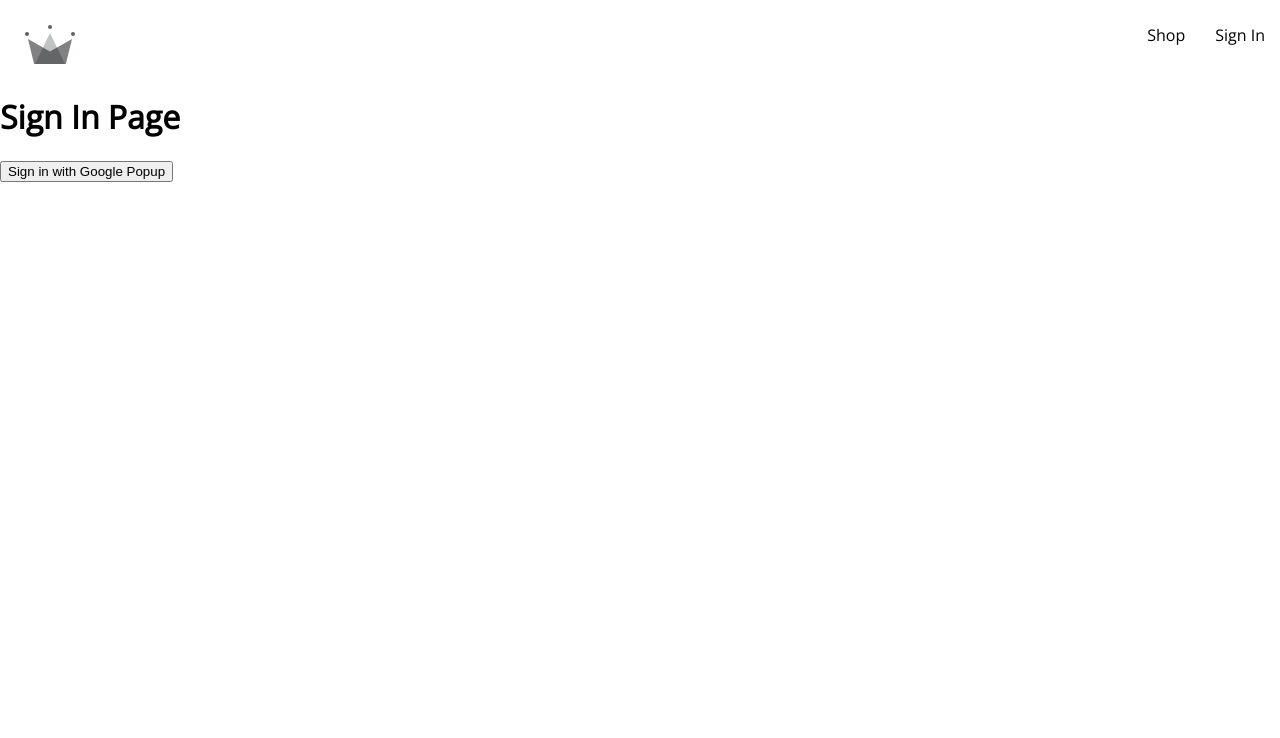
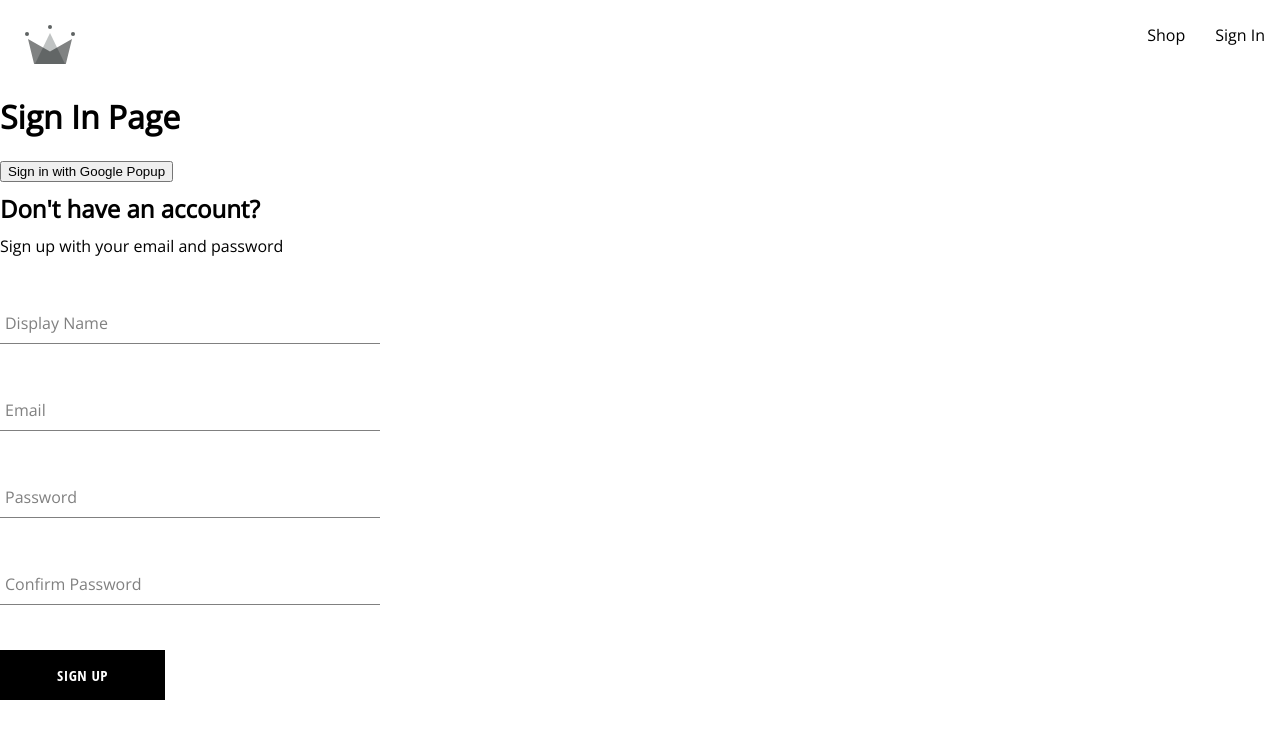
Before and after one commit to DawidDabrowskii/Clothing-Shop, a React (Create React App) app: page /sign-in in a window 1280 px wide. Shown: the top 738 px of the page. Built offline with nearby package versions, Linux system fonts and the light colour scheme.

Commit message:
created sign up component, the form input component, button component

```diff
--- /dev/null
+++ b/src/components/button/button.component.jsx
@@ -0,0 +1,17 @@
+import './button.styles.scss';
+
+const BUTTON_TYPE_CLASSES = {
+  google: 'google-sign-in',
+  inverted: 'inverted',
+};
+
+const Button = ({ children, buttonType, ...otherProps }) => {
+  return (
+    <button
+      className={`button-container ${BUTTON_TYPE_CLASSES[buttonType]}`}
+      {...otherProps}>
+      {children}
+    </button>
+  );
+};
+export default Button;
--- /dev/null
+++ b/src/components/button/button.styles.scss
@@ -0,0 +1,46 @@
+.button-container {
+  min-width: 165px;
+  width: auto;
+  height: 50px;
+  letter-spacing: 0.5px;
+  line-height: 50px;
+  padding: 0 35px 0 35px;
+  font-size: 15px;
+  background-color: black;
+  color: white;
+  text-transform: uppercase;
+  font-family: 'Open Sans Condensed';
+  font-weight: bolder;
+  border: none;
+  cursor: pointer;
+  display: flex;
+  justify-content: center;
+
+  &:hover {
+    background-color: white;
+    color: black;
+    border: 1px solid black;
+  }
+
+  &.google-sign-in {
+    background-color: #4285f4;
+    color: white;
+
+    &:hover {
+      background-color: #357ae8;
+      border: none;
+    }
+  }
+
+  &.inverted {
+    background-color: white;
+    color: black;
+    border: 1px solid black;
+
+    &:hover {
+      background-color: black;
+      color: white;
+      border: none;
+    }
+  }
+}
--- /dev/null
+++ b/src/components/form-input/form-input.component.jsx
@@ -0,0 +1,19 @@
+import './form-input.styles.scss';
+
+const FormInput = ({ label, ...otherProps }) => {
+  return (
+    <div className='group'>
+      <input className='form-input' {...otherProps} />
+      {label && (
+        <label
+          className={`${
+            otherProps.value.length ? 'shrink' : ''
+          } form-input-label`}>
+          {label}
+        </label>
+      )}
+    </div>
+  );
+};
+
+export default FormInput;
--- /dev/null
+++ b/src/components/form-input/form-input.styles.scss
@@ -0,0 +1,54 @@
+$sub-color: grey;
+$main-color: black;
+
+@mixin shrinkLabel {
+  top: -14px;
+  font-size: 12px;
+  color: $main-color;
+}
+
+.group {
+  position: relative;
+  margin: 45px 0;
+
+  .form-input {
+    background: none;
+    background-color: white;
+    color: $sub-color;
+    font-size: 18px;
+    padding: 10px 10px 10px 5px;
+    display: block;
+    width: 100%;
+    border: none;
+    border-radius: 0;
+    border-bottom: 1px solid $sub-color;
+    margin: 25px 0;
+
+    &:focus {
+      outline: none;
+    }
+
+    &:focus ~ .form-input-label {
+      @include shrinkLabel();
+    }
+  }
+
+  input[type='password'] {
+    letter-spacing: 0.3em;
+  }
+
+  .form-input-label {
+    color: $sub-color;
+    font-size: 16px;
+    font-weight: normal;
+    position: absolute;
+    pointer-events: none;
+    left: 5px;
+    top: 10px;
+    transition: 300ms ease all;
+
+    &.shrink {
+      @include shrinkLabel();
+    }
+  }
+}
--- /dev/null
+++ b/src/components/sign-up-form/sign-up-form.component.jsx
@@ -0,0 +1,110 @@
+import { useState } from 'react';
+
+import FormInput from '../form-input/form-input.component';
+import Button from '../button/button.component';
+
+import {
+  createAuthUserWithEmailAndPassword,
+  createUserDocumentFromAuth,
+} from '../../utility/firebase/firebase.utility';
+
+import './sign-up-form.styles.scss';
+
+const defaultFormFields = {
+  displayName: '',
+  email: '',
+  password: '',
+  confirmPassword: '',
+};
+
+const SignUpForm = () => {
+  const [formFields, setFormFields] = useState(defaultFormFields);
+  const { displayName, email, password, confirmPassword } = formFields;
+
+  const resetFormFields = () => {
+    setFormFields(defaultFormFields);
+  };
+
+  const handleSubmit = async event => {
+    event.preventDefault();
+
+    if (password !== confirmPassword) {
+      alert('passwords do not match');
+      return;
+    }
+
+    try {
+      const { user } = await createAuthUserWithEmailAndPassword(
+        email,
+        password
+      );
+
+      await createUserDocumentFromAuth(user, { displayName });
+      resetFormFields();
+    } catch (error) {
+      if (error.code === 'auth/email-already-in-use') {
+        alert('Cannot create user, email already in use');
+      } else {
+        console.log('user creation encountered an error', error);
+      }
+    }
+  };
+
+  const handleChange = event => {
+    const { name, value } = event.target;
+
+    setFormFields({ ...formFields, [name]: value });
+  };
+
+  return (
+    <div className='sign-up-container'>
+      <h2>Don't have an account?</h2>
+      <span>Sign up with your email and password</span>
+      <form onSubmit={handleSubmit}>
+        <FormInput
+          label='Display Name'
+          type='text'
+          required
+          onChange={handleChange}
+          name='displayName'
+          value={displayName}
+          autoComplete='off'
+        />
+
+        <FormInput
+          label='Email'
+          type='email'
+          required
+          onChange={handleChange}
+          name='email'
+          value={email}
+          autoComplete='off'
+        />
+
+        <FormInput
+          label='Password'
+          type='password'
+          required
+          onChange={handleChange}
+          name='password'
+          value={password}
+          autoComplete='off'
+        />
+
+        <FormInput
+          label='Confirm Password'
+          type='password'
+          required
+          onChange={handleChange}
+          name='confirmPassword'
+          value={confirmPassword}
+          autoComplete='off'
+        />
+
+        <Button type='submit'>Sign Up</Button>
+      </form>
+    </div>
+  );
+};
+
+export default SignUpForm;
--- /dev/null
+++ b/src/components/sign-up-form/sign-up-form.styles.scss
@@ -0,0 +1,9 @@
+.sign-up-container {
+  display: flex;
+  flex-direction: column;
+  width: 380px;
+
+  h2 {
+    margin: 10px 0;
+  }
+}
--- a/src/routes/sign-in/sign-in.component.jsx
+++ b/src/routes/sign-in/sign-in.component.jsx
@@ -2,6 +2,8 @@
   signInWithGooglePopup,
   createUserDocumentFromAuth,
 } from '../../utility/firebase/firebase.utility';
+
+import SignUpForm from '../../components/sign-up-form/sign-up-form.component';
 
 const SignIn = () => {
   const logGoogleUser = async () => {
@@ -13,6 +15,7 @@
     <div>
       <h1>Sign In Page</h1>
       <button onClick={logGoogleUser}>Sign in with Google Popup</button>
+      <SignUpForm />
     </div>
   );
 };
--- a/src/utility/firebase/firebase.utility.js
+++ b/src/utility/firebase/firebase.utility.js
@@ -4,10 +4,10 @@
   signInWithRedirect,
   signInWithPopup,
   GoogleAuthProvider,
+  createUserWithEmailAndPassword,
 } from 'firebase/auth';
 import { getFirestore, doc, getDoc, setDoc } from 'firebase/firestore';
 
-// Your web app's Firebase configuration
 const firebaseConfig = {
   apiKey: 'AIzaSyCVRn99OqbmTOZa4UXMvhnI2-skxf3xYp8',
   authDomain: 'clothing-shop-1ad6f.firebaseapp.com',
@@ -17,20 +17,28 @@
   appId: '1:1055486878647:web:85c988c80398868f8dfe32',
 };
 
-// Initialize Firebase
 const firebaseApp = initializeApp(firebaseConfig);
 
-const provider = new GoogleAuthProvider();
-provider.setCustomParameters({
+const googleProvider = new GoogleAuthProvider();
+
+googleProvider.setCustomParameters({
   prompt: 'select_account',
 });
 
 export const auth = getAuth();
-export const signInWithGooglePopup = () => signInWithPopup(auth, provider);
+export const signInWithGooglePopup = () =>
+  signInWithPopup(auth, googleProvider);
+export const signInWithGoogleRedirect = () =>
+  signInWithRedirect(auth, googleProvider);
 
 export const db = getFirestore();
 
-export const createUserDocumentFromAuth = async userAuth => {
+export const createUserDocumentFromAuth = async (
+  userAuth,
+  additionalInformation = {}
+) => {
+  if (!userAuth) return;
+
   const userDocRef = doc(db, 'users', userAuth.uid);
 
   const userSnapshot = await getDoc(userDocRef);
@@ -40,7 +48,12 @@
     const createdAt = new Date();
 
     try {
-      await setDoc(userDocRef, { displayName, email, createdAt });
+      await setDoc(userDocRef, {
+        displayName,
+        email,
+        createdAt,
+        ...additionalInformation,
+      });
     } catch (error) {
       console.log('error creating the user', error.message);
     }
@@ -48,3 +61,9 @@
 
   return userDocRef;
 };
+
+export const createAuthUserWithEmailAndPassword = async (email, password) => {
+  if (!email || !password) return;
+
+  return await createUserWithEmailAndPassword(auth, email, password);
+};
```
